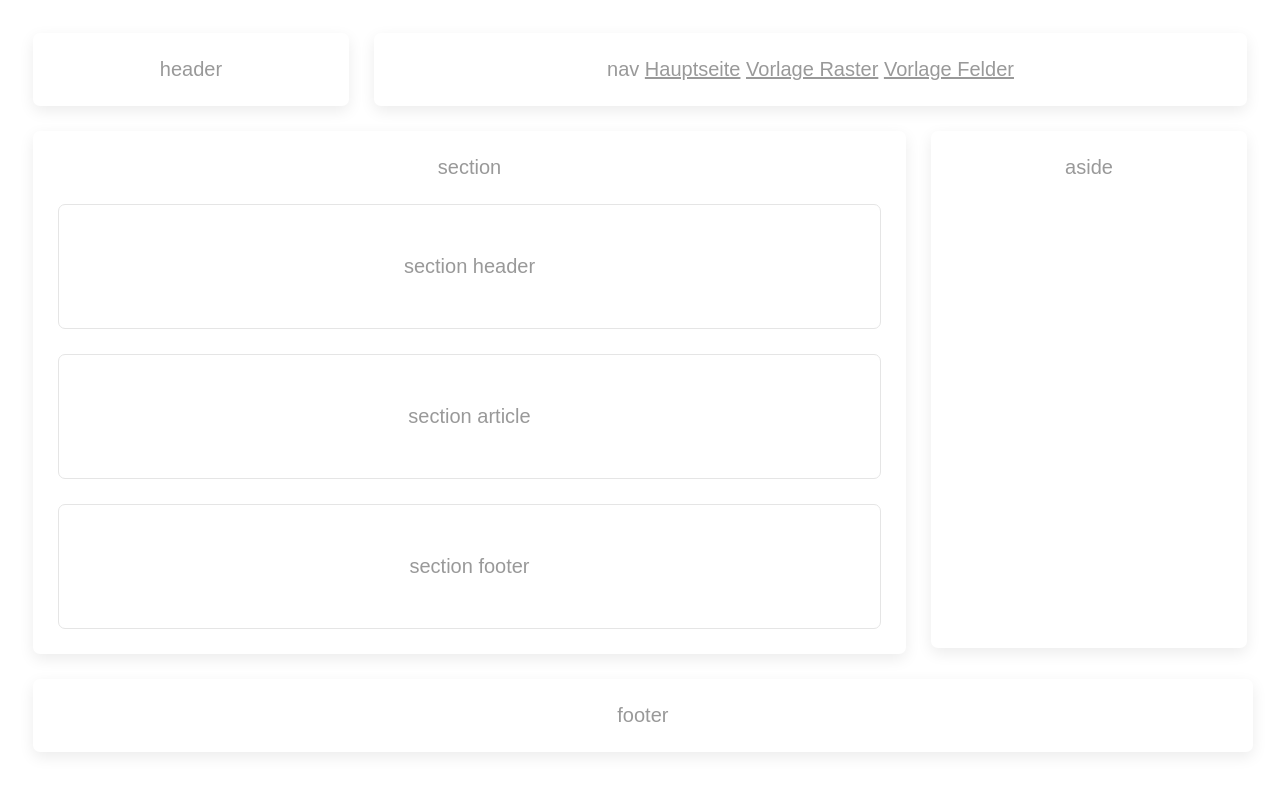
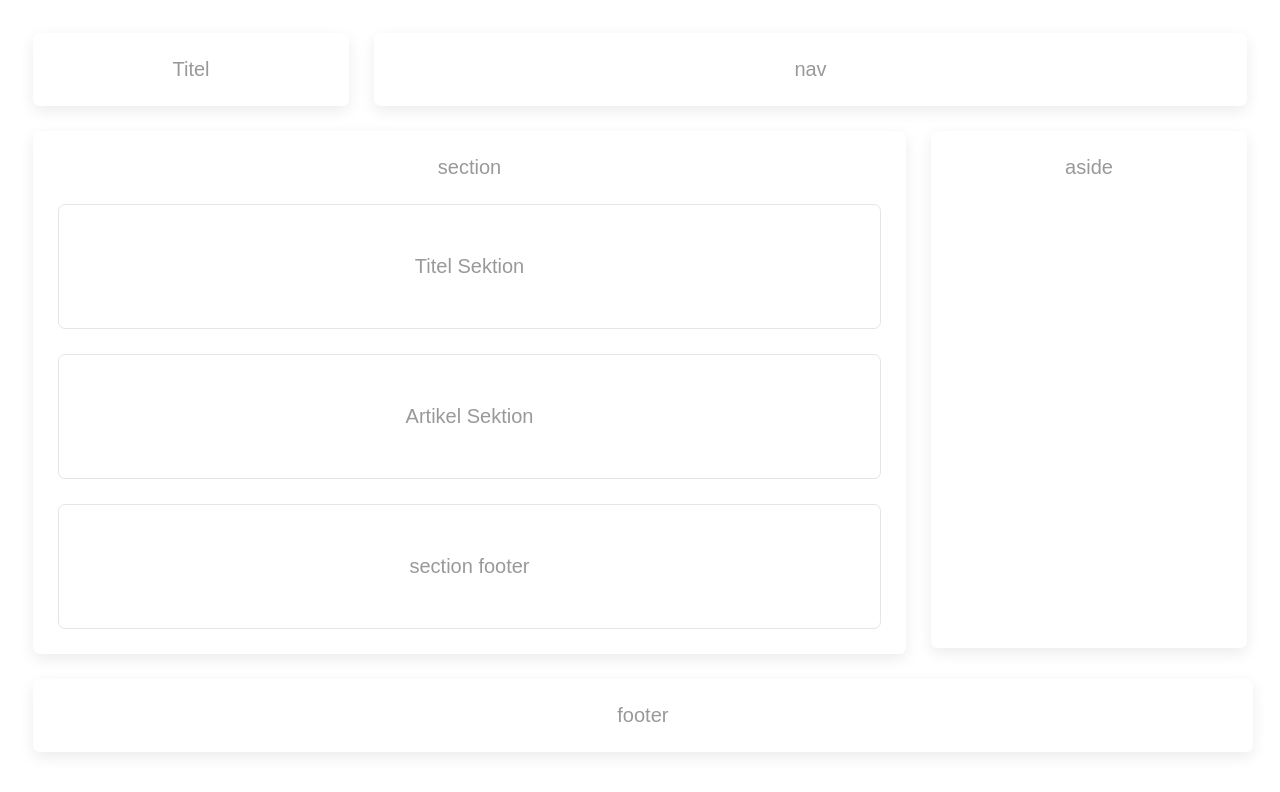
Before and after one commit to cervalat/web-platform-nrpnh9, a plain HTML site: page page3.html in a window 1280 px wide. Drawn offline with Linux system fonts and the light colour scheme.

Commit message:
1 file modified, 1 added, 1 deleted

```diff
--- a/page3.html
+++ b/page3.html
@@ -71,20 +71,17 @@
 <body>
 <main>
   <header>
-    header <!-- Logo/Website-Name am besten als eine h1 nutzen-->
+    Titel <!-- Logo/Website-Name am besten als eine h1 nutzen-->
   </header>
 
   <nav>
     nav <!-- Menü am besten als eine ul einfügen -->
-    <a href="/" aria-current="page">Hauptseite</a>
-      <a href="/page2.html">Vorlage Raster</a>
-      <a href="/page3.html">Vorlage Felder</a>
   </nav>
 
   <section>
     section <!-- Ein Abschnitt der Website -->
-    <header>section header</header> <!-- Du Überschrift des Website-Abschnitts -->
-    <article>section article</article> <!-- Der Inhalt des Website-Abschnitts -->
+    <header>Titel Sektion </header> <!-- Du Überschrift des Website-Abschnitts -->
+    <article>Artikel Sektion</article> <!-- Der Inhalt des Website-Abschnitts -->
     <footer>section footer</footer> <!-- Der Schlussteil des Website-Abschnitts -->
   </section>
 
```
Also changed, not shown: gamebot.html (renamed from page2.html, +2 -2 lines).
